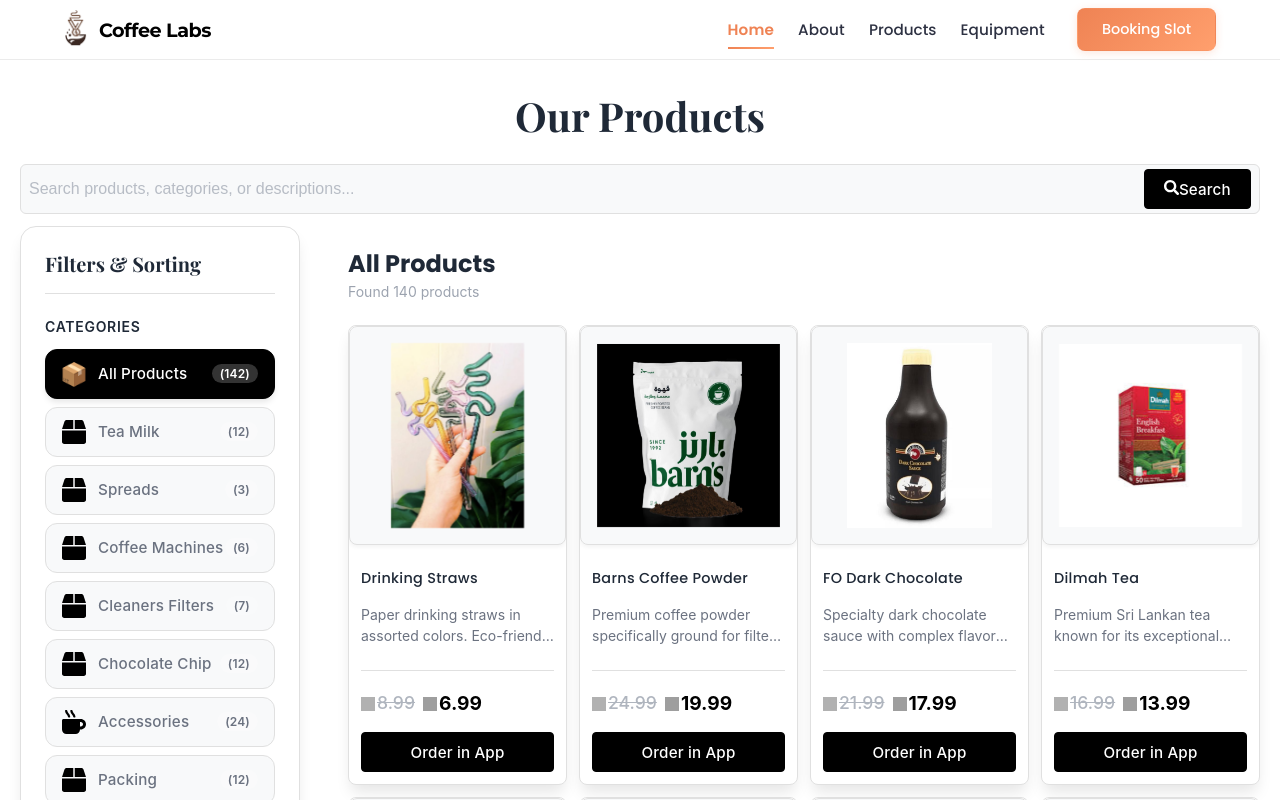
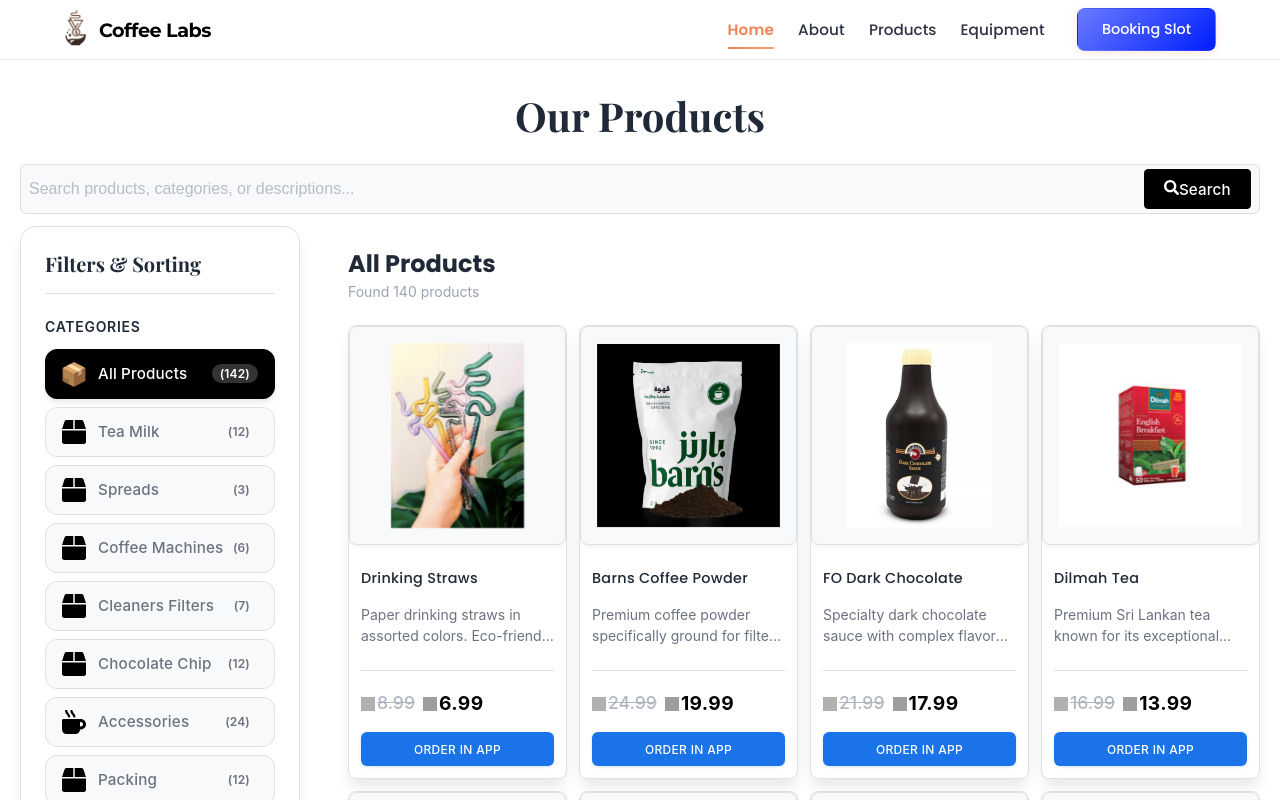
Before and after one commit to Diludhz/coffee_labs_websitess, a React (Create React App) app: page /products in a window 1280 px wide. Shown: the top 800 px of the page. Built offline with nearby package versions, Linux system fonts and the light colour scheme; grey boxes are pictures that could not be loaded.

Commit message:
Your commit message here

```diff
--- a/src/styles/Header.css
+++ b/src/styles/Header.css
@@ -137,7 +137,7 @@
 }
 
 .book-table-btn {
-  background: linear-gradient(135deg, #EF8354 0%, #FF9F6D 100%);
+  background: linear-gradient(135deg, #001eff96 0%, #001eff 100%);
   color: white;
   text-decoration: none;
   padding: 0.6rem 1.5rem;
@@ -155,11 +155,11 @@
   letter-spacing: normal;
 }
 
-.book-table-btn:hover {
+/* .book-table-btn:hover {
   background: linear-gradient(135deg, #e57362 0%, #ff8a65 100%);
   box-shadow: 0 4px 12px rgba(239, 131, 84, 0.3);
   transform: translateY(-1px);
-}
+} */
 
 .book-table-btn:active {
   transform: translateY(0);
--- a/src/styles/Products.css
+++ b/src/styles/Products.css
@@ -940,7 +940,7 @@
 }
 
 .original-price {
-  font-size: 0.9em;
+  font-size: 0.65em;
   color: var(--text-tertiary);
   text-decoration: line-through;
   font-weight: 400;
@@ -949,10 +949,11 @@
 }
 
 .final-price {
-  font-size: 1.1em;
+  font-size: 0.9em;
   font-weight: 600;
   color: var(--text-primary);
   white-space: nowrap;
+  letter-spacing: 0.02em;
 }
 
 /* ===== Product Cards ===== */
@@ -1151,6 +1152,47 @@
 }
 
 /* Add to cart button specific styles */
+.add-to-cart-button {
+  width: 100%;
+  padding: 0.6rem 0.5rem;
+  background-color: #1a73e8;
+  color: white;
+  border: none;
+  border-radius: var(--radius-md);
+  font-size: 0.75rem;
+  font-weight: 500;
+  cursor: pointer;
+  transition: all 0.2s ease;
+  text-align: center;
+  text-transform: uppercase;
+  letter-spacing: 0.3px;
+  box-shadow: 0 1px 3px rgba(26, 115, 232, 0.2);
+  white-space: nowrap;
+  overflow: hidden;
+  text-overflow: ellipsis;
+  min-width: 0;
+  display: inline-block;
+}
+
+.add-to-cart-button:hover {
+  background-color: #1557b0; /* Slightly darker blue on hover */
+  transform: translateY(-1px);
+  box-shadow: 0 4px 8px rgba(26, 115, 232, 0.3);
+}
+
+.add-to-cart-button:active {
+  transform: translateY(0);
+  box-shadow: 0 2px 4px rgba(26, 115, 232, 0.2);
+}
+
+.add-to-cart-button:disabled {
+  background-color: #e0e0e0;
+  color: #9e9e9e;
+  cursor: not-allowed;
+  transform: none;
+  box-shadow: none;
+}
+
 .add-to-cart-btn {
   background-color: #000000;
   color: #ffffff;
@@ -1373,16 +1415,18 @@
 }
 
 .current-price {
-  font-size: var(--text-lg);
-  font-weight: 700;
+  font-size: 0.95rem;
+  font-weight: 600;
   color: var(--text-primary);
-  font-family: 'Inter', monospace;
+  font-family: 'Inter', sans-serif;
+  letter-spacing: 0.01em;
 }
 
 .original-price {
-  font-size: var(--text-sm);
+  font-size: 0.8rem;
   color: var(--text-tertiary);
   text-decoration: line-through;
+  font-weight: 300;
 }
 
 .discount-badge {
@@ -1633,11 +1677,13 @@
   }
 
   .original-price {
+    font-size: 0.6em;
+    font-weight: 400;
+  }
+
+  .final-price {
     font-size: 0.85em;
-  }
-
-  .final-price {
-    font-size: 1em;
+    font-weight: 600;
   }
 
   .product-card {
@@ -1716,11 +1762,11 @@
   }
 
   .original-price {
-    font-size: 0.8em;
+    font-size: 0.65em;
   }
 
   .final-price {
-    font-size: 0.95em;
+    font-size: 0.85em;
   }
 
   .product-title {
@@ -1764,14 +1810,71 @@
   }
 
   .current-price {
-    font-size: var(--text-base);
-  }
-}
-
-/* For extremely small screens, you might want 1 column */
+    font-size: 0.85rem;
+    font-weight: 600;
+  }
+}
+
+/* Ensure 2 items per row on mobile devices (360px width) */
 @media (max-width: 360px) {
   .products-grid {
-    grid-template-columns: 1fr; /* 1 item on very very small screens */
+    grid-template-columns: repeat(2, 1fr);
+    gap: 0.25rem;
+    padding: 0;
+    margin: 0;
+    width: 100%;
+  }
+
+  .add-to-cart-button {
+    font-size: 0.65rem;
+    padding: 0.4rem 0.2rem;
+    letter-spacing: 0.1px;
+    margin-top: 0.15rem;
+    border-radius: 0.25rem;
+  }
+
+  /* Adjust product card spacing for better fit */
+  .product-card {
+    margin: 0;
+    padding: 0;
+    border-radius: 0.5rem;
+    box-shadow: 0 1px 2px rgba(0, 0, 0, 0.05);
+  }
+
+  /* Ensure images fit well in the grid */
+  .product-image img {
+    max-height: 120px;
+    width: 100%;
+    height: auto;
+  }
+
+  /* Adjust font sizes for better readability */
+  .product-title {
+    font-size: 1 rem;
+    font-weight: 500; /* Medium weight */
+    margin: 0.2rem 0;
+    padding: 0 0.25rem;
+    white-space: nowrap;
+    overflow: hidden;
+    text-overflow: ellipsis;
+  }
+
+  .price-container {
+    padding: 0 0.25rem;
+    margin: 0.15rem 0;
+  }
+
+  .product-price {
+    font-size: 0.8rem;
+  }
+
+  /* Make the 'Order in App' button more compact */
+  .add-to-cart-button {
+    padding: 0.4rem 0.2rem;
+    font-size: 0.65rem;
+    margin: 0.15rem 0.25rem 0.25rem;
+    width: calc(100% - 0.5rem);
+    white-space: nowrap;
   }
 }
 
```
